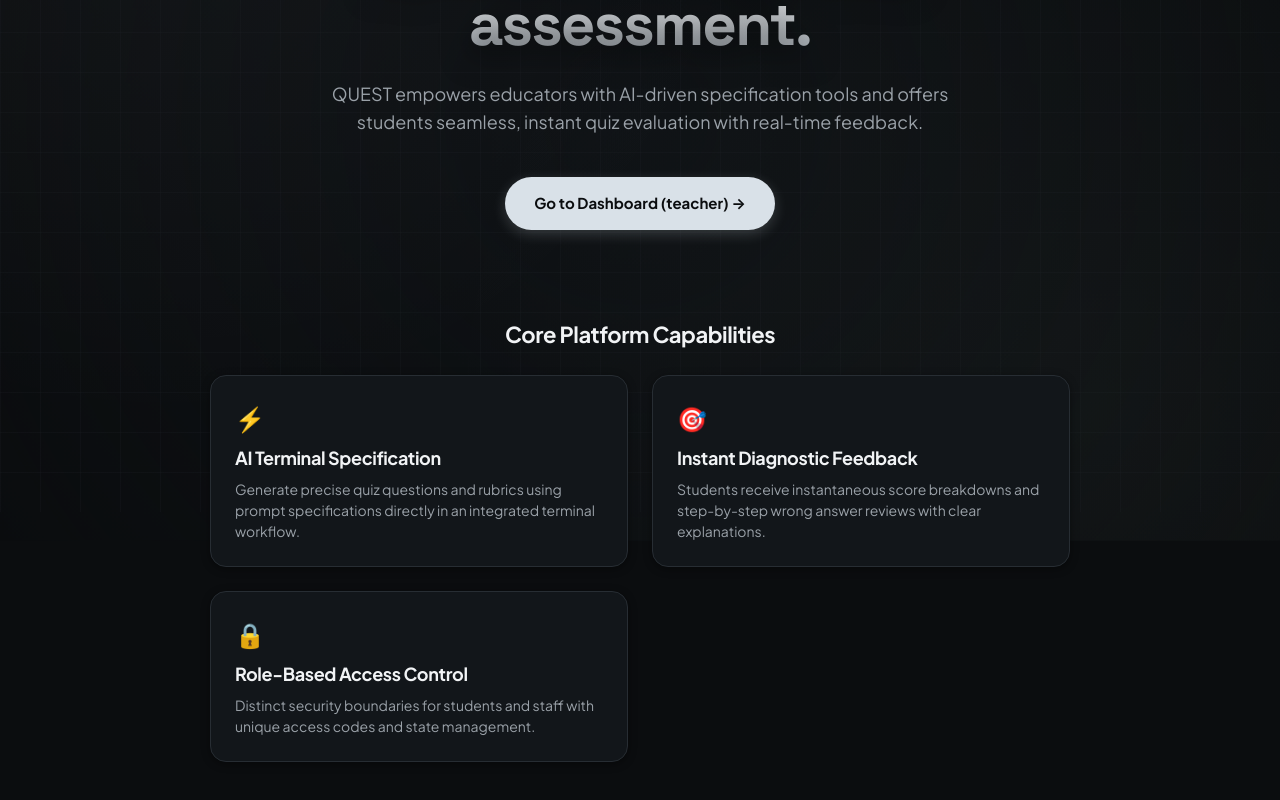
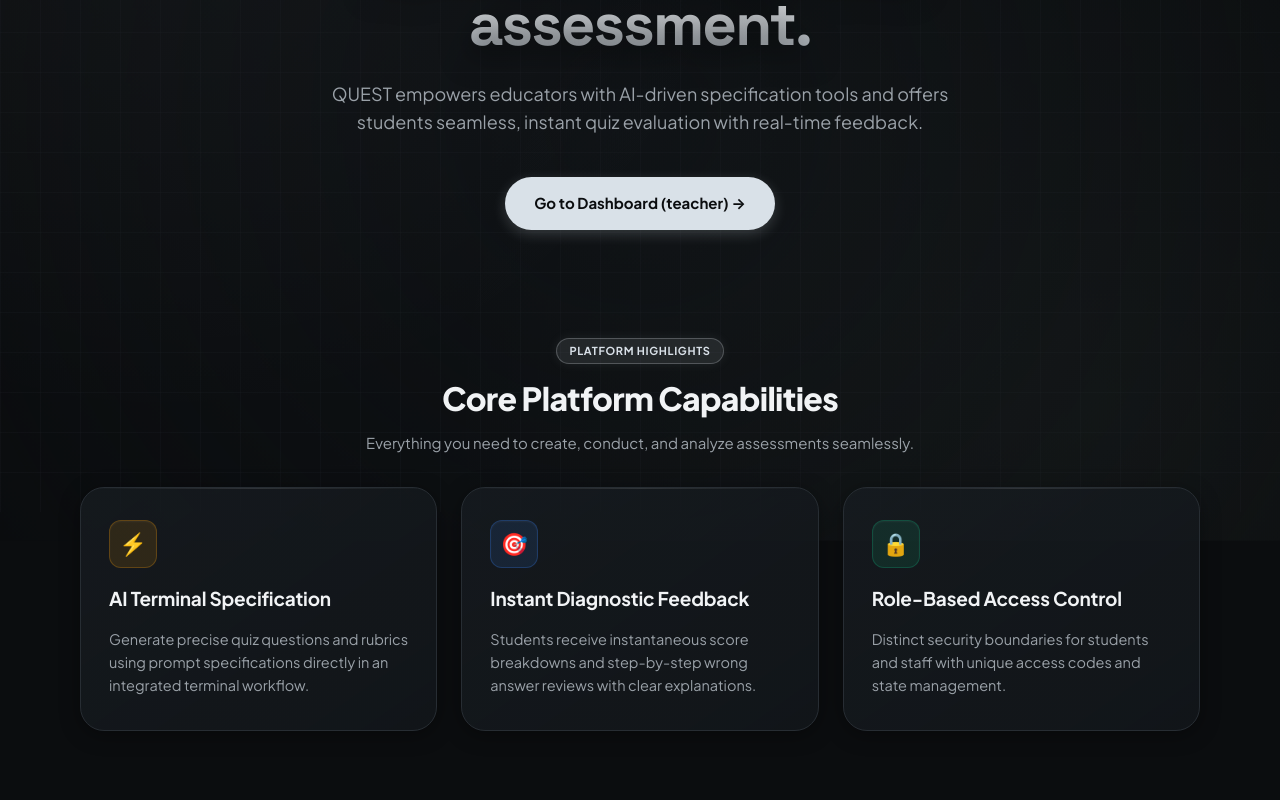
Before and after one commit to sowmiya07-alt/QUEST, a React (Vite) app: page / in a window 1280 px wide. Shown: the part 288-1088 px from the top of the page. Built offline with nearby package versions, Linux system fonts and the light colour scheme; no server answers.

Commit message:
Align and enhance landing page feature cards grid design

```diff
--- a/src/pages/Home.jsx
+++ b/src/pages/Home.jsx
@@ -38,29 +38,40 @@ export default function Home() {
           </div>
         </section>
 
-        <section style={{ marginTop: "40px" }}>
-          <h2 style={{ fontSize: "22px", marginBottom: "20px", textAlign: "center" }}>Core Platform Capabilities</h2>
-          <div className="grid-cards">
-            <div className="card">
-              <div style={{ fontSize: "24px", marginBottom: "8px" }}>⚡</div>
-              <h3 style={{ fontSize: "18px", marginBottom: "8px" }}>AI Terminal Specification</h3>
-              <p style={{ fontSize: "14px" }}>
+        <section className="features-section">
+          <div className="features-header">
+            <span className="badge badge-accent">Platform Highlights</span>
+            <h2 className="features-title">Core Platform Capabilities</h2>
+            <p className="features-subtitle">Everything you need to create, conduct, and analyze assessments seamlessly.</p>
+          </div>
+
+          <div className="features-grid">
+            <div className="feature-card">
+              <div className="feature-icon-wrapper icon-amber">
+                <span className="feature-icon">⚡</span>
+              </div>
+              <h3 className="feature-card-title">AI Terminal Specification</h3>
+              <p className="feature-card-desc">
                 Generate precise quiz questions and rubrics using prompt specifications directly in an integrated terminal workflow.
               </p>
             </div>
 
-            <div className="card">
-              <div style={{ fontSize: "24px", marginBottom: "8px" }}>🎯</div>
-              <h3 style={{ fontSize: "18px", marginBottom: "8px" }}>Instant Diagnostic Feedback</h3>
-              <p style={{ fontSize: "14px" }}>
+            <div className="feature-card">
+              <div className="feature-icon-wrapper icon-blue">
+                <span className="feature-icon">🎯</span>
+              </div>
+              <h3 className="feature-card-title">Instant Diagnostic Feedback</h3>
+              <p className="feature-card-desc">
                 Students receive instantaneous score breakdowns and step-by-step wrong answer reviews with clear explanations.
               </p>
             </div>
 
-            <div className="card">
-              <div style={{ fontSize: "24px", marginBottom: "8px" }}>🔒</div>
-              <h3 style={{ fontSize: "18px", marginBottom: "8px" }}>Role-Based Access Control</h3>
-              <p style={{ fontSize: "14px" }}>
+            <div className="feature-card">
+              <div className="feature-icon-wrapper icon-emerald">
+                <span className="feature-icon">🔒</span>
+              </div>
+              <h3 className="feature-card-title">Role-Based Access Control</h3>
+              <p className="feature-card-desc">
                 Distinct security boundaries for students and staff with unique access codes and state management.
               </p>
             </div>
--- a/src/styles/pages.css
+++ b/src/styles/pages.css
@@ -38,9 +38,133 @@
 
 .grid-cards {
   display: grid;
-  grid-template-columns: repeat(auto-fill, minmax(320px, 1fr));
+  grid-template-columns: repeat(auto-fit, minmax(300px, 1fr));
   gap: var(--space-4);
   margin-top: var(--space-4);
+}
+
+/* Core Features Section & Cards */
+.features-section {
+  margin-top: 60px;
+  margin-bottom: 40px;
+  display: flex;
+  flex-direction: column;
+  align-items: center;
+  gap: 32px;
+}
+
+.features-header {
+  text-align: center;
+  display: flex;
+  flex-direction: column;
+  align-items: center;
+  gap: 10px;
+  max-width: 600px;
+}
+
+.features-title {
+  font-family: var(--font-sans);
+  font-size: clamp(24px, 4vw, 32px);
+  font-weight: 800;
+  letter-spacing: -0.02em;
+  color: var(--color-text-primary);
+}
+
+.features-subtitle {
+  font-size: 15px;
+  color: var(--color-text-secondary);
+}
+
+.features-grid {
+  display: grid;
+  grid-template-columns: repeat(3, 1fr);
+  gap: 24px;
+  width: 100%;
+}
+
+@media (max-width: 900px) {
+  .features-grid {
+    grid-template-columns: repeat(auto-fit, minmax(280px, 1fr));
+  }
+}
+
+.feature-card {
+  background: linear-gradient(145deg, rgba(24, 29, 34, 0.75) 0%, rgba(18, 22, 26, 0.95) 100%);
+  border: 1px solid var(--color-border);
+  border-radius: var(--radius-lg);
+  padding: 32px 28px;
+  display: flex;
+  flex-direction: column;
+  gap: 16px;
+  box-shadow: 0 4px 20px rgba(0, 0, 0, 0.35);
+  transition: all 240ms cubic-bezier(0.16, 1, 0.3, 1);
+  position: relative;
+  overflow: hidden;
+  height: 100%;
+}
+
+.feature-card::before {
+  content: "";
+  position: absolute;
+  top: 0;
+  left: 0;
+  right: 0;
+  height: 1px;
+  background: linear-gradient(90deg, transparent, rgba(255, 255, 255, 0.15), transparent);
+  opacity: 0.8;
+}
+
+.feature-card:hover {
+  transform: translateY(-6px);
+  border-color: rgba(217, 225, 232, 0.35);
+  box-shadow: 0 12px 36px rgba(0, 0, 0, 0.5), 0 0 20px rgba(217, 225, 232, 0.06);
+}
+
+.feature-icon-wrapper {
+  width: 48px;
+  height: 48px;
+  border-radius: 12px;
+  display: flex;
+  align-items: center;
+  justify-content: center;
+  background: var(--color-elevated);
+  border: 1px solid var(--color-border);
+  box-shadow: inset 0 1px 2px rgba(255, 255, 255, 0.05);
+}
+
+.feature-icon-wrapper.icon-amber {
+  background: rgba(245, 158, 11, 0.12);
+  border-color: rgba(245, 158, 11, 0.25);
+}
+
+.feature-icon-wrapper.icon-blue {
+  background: rgba(59, 130, 246, 0.12);
+  border-color: rgba(59, 130, 246, 0.25);
+}
+
+.feature-icon-wrapper.icon-emerald {
+  background: rgba(16, 185, 129, 0.12);
+  border-color: rgba(16, 185, 129, 0.25);
+}
+
+.feature-icon {
+  font-size: 22px;
+}
+
+.feature-card-title {
+  font-family: var(--font-sans);
+  font-size: 19px;
+  font-weight: 700;
+  color: var(--color-text-primary);
+  letter-spacing: -0.01em;
+  margin: 0;
+}
+
+.feature-card-desc {
+  font-size: 14.5px;
+  color: var(--color-text-secondary);
+  line-height: 1.6;
+  margin: 0;
 }
 
 .quiz-card {
```
